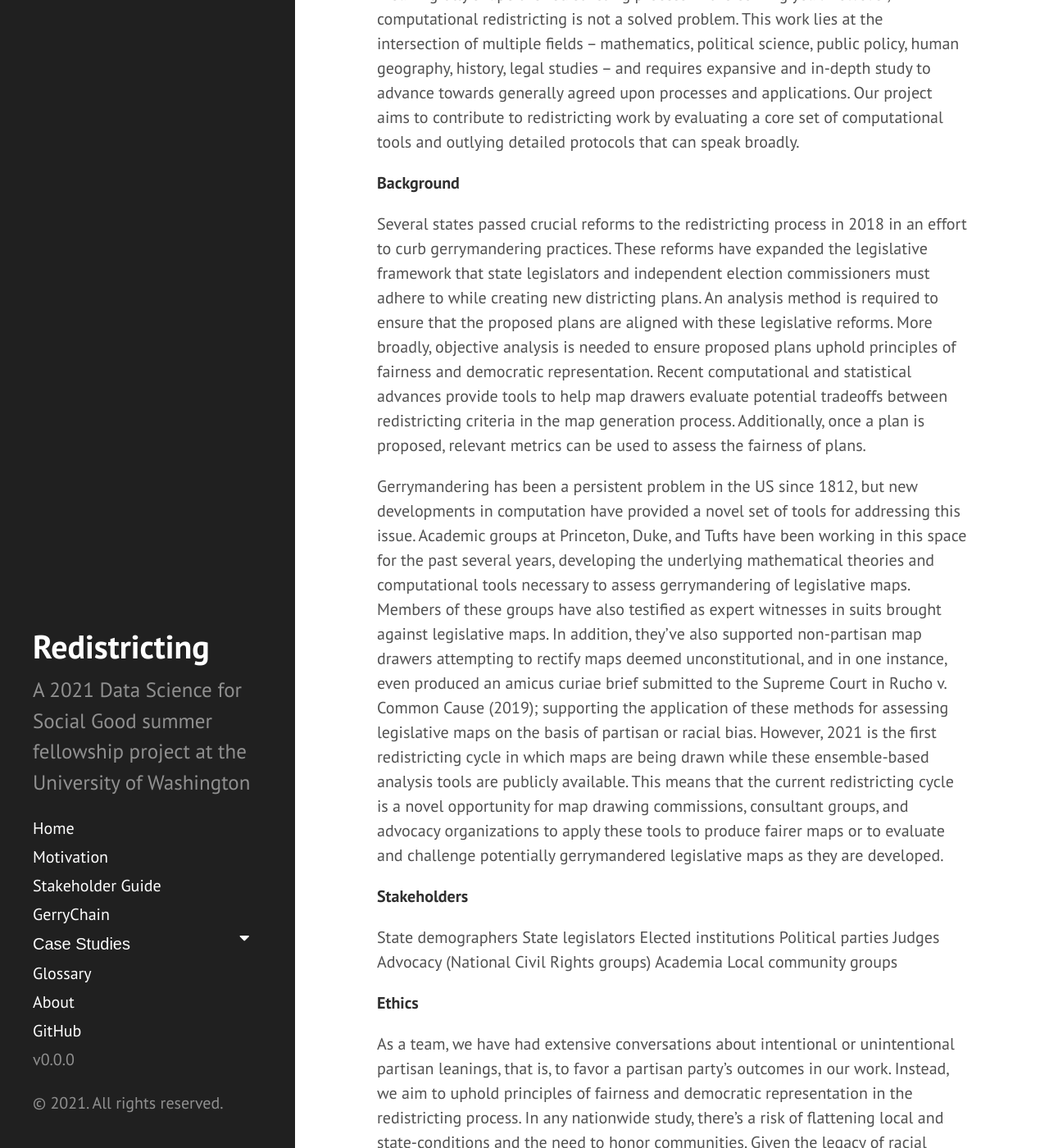
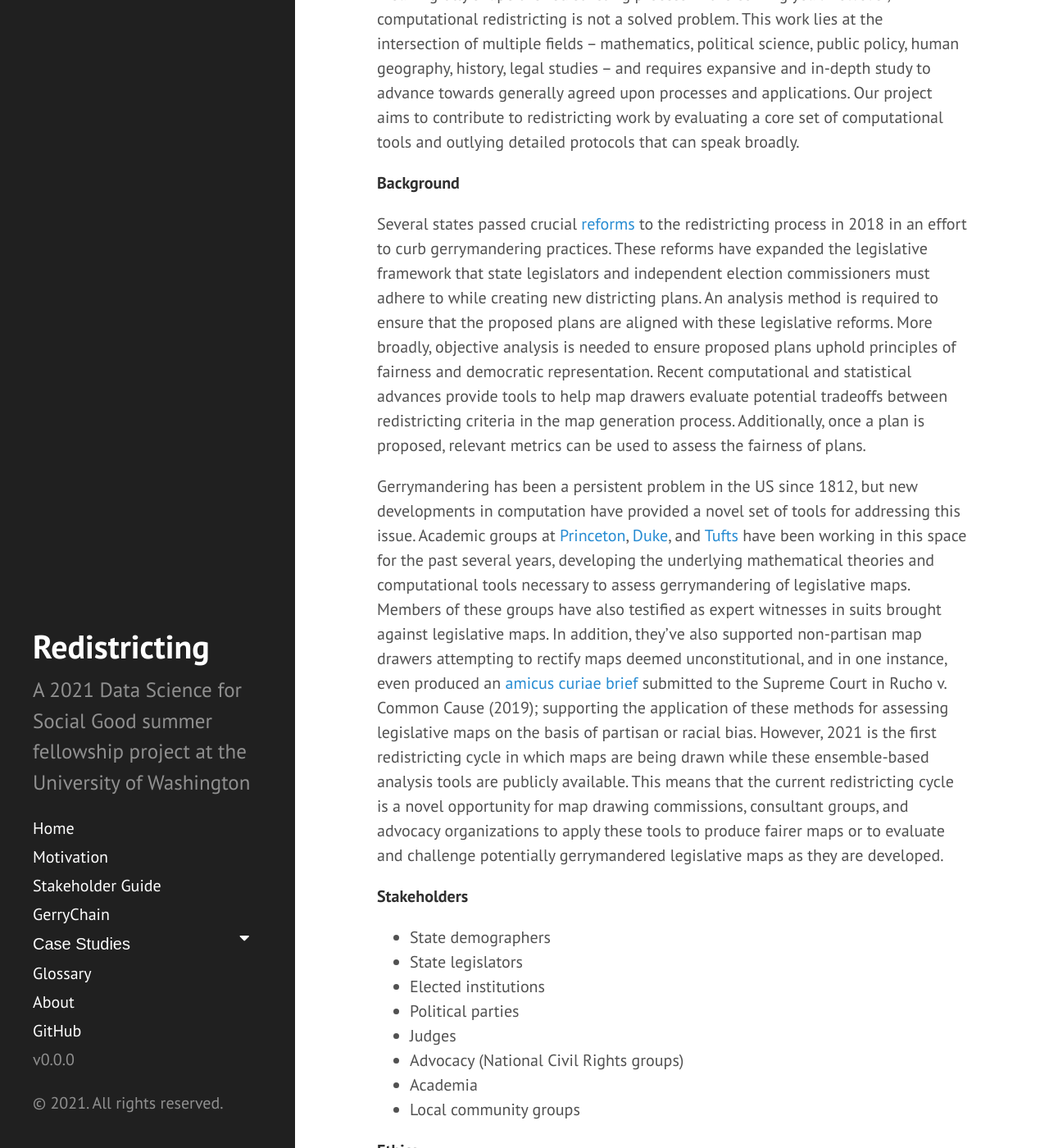
Before and after one commit to uwescience/DSSG2021-redistricting-website, a Jekyll site: the page built from motivation.md, in a window 1280 px wide and 1400 px high, scrolled down 602 px. Shown: the whole window at 82% size. Built offline with Jekyll 4.4.1, drawn with Linux system fonts in a browser that asks for light colours; part of the change alters nothing that is shown; some of the changed text lies outside the part shown.

Commit message:
Update motivation.md

```diff
--- a/motivation.md
+++ b/motivation.md
@@ -15,24 +15,24 @@ Truly "neutral" maps that are fair, representative, and unbiased has been a diff
 
 **Background**
 
-Several states passed crucial reforms to the redistricting process in 2018 in an effort to curb gerrymandering practices. These reforms have expanded the legislative framework that state legislators and independent election commissioners must adhere to while creating new districting plans. An analysis method is required to ensure that the proposed plans are aligned with these legislative reforms. More broadly, objective analysis is needed to ensure proposed plans uphold principles of fairness and democratic representation. Recent computational and statistical advances provide tools to help map drawers evaluate potential tradeoffs between redistricting criteria in the map generation process. Additionally, once a plan is proposed, relevant metrics can be used to assess the fairness of plans.
+Several states passed crucial [reforms](https://www.brennancenter.org/our-work/analysis-opinion/citizen-and-legislative-efforts-reform-redistricting-2018) to the redistricting process in 2018 in an effort to curb gerrymandering practices. These reforms have expanded the legislative framework that state legislators and independent election commissioners must adhere to while creating new districting plans. An analysis method is required to ensure that the proposed plans are aligned with these legislative reforms. More broadly, objective analysis is needed to ensure proposed plans uphold principles of fairness and democratic representation. Recent computational and statistical advances provide tools to help map drawers evaluate potential tradeoffs between redistricting criteria in the map generation process. Additionally, once a plan is proposed, relevant metrics can be used to assess the fairness of plans.
 
-Gerrymandering has been a persistent problem in the US since 1812, but new developments in computation have provided a novel set of tools for addressing this issue. Academic groups at Princeton, Duke, and Tufts have been working in this space for the past several years, developing the underlying mathematical theories and computational tools necessary to assess gerrymandering of legislative maps. Members of these groups have also testified as expert witnesses in suits brought against legislative maps. In addition, they've also supported non-partisan map drawers attempting to rectify maps deemed unconstitutional, and in one instance, even produced an amicus curiae brief submitted to the Supreme Court in Rucho v. Common Cause (2019); supporting the application of these methods for assessing legislative maps on the basis of partisan or racial bias. However, 2021 is the first redistricting cycle in which maps are being drawn while these ensemble-based analysis tools are publicly available. This means that the current redistricting cycle is a novel opportunity for map drawing commissions, consultant groups, and advocacy organizations to apply these tools to produce fairer maps or to evaluate and challenge potentially gerrymandered legislative maps as they are developed.
+Gerrymandering has been a persistent problem in the US since 1812, but new developments in computation have provided a novel set of tools for addressing this issue. Academic groups at [Princeton](https://gerrymander.princeton.edu/), [Duke](https://sites.duke.edu/quantifyinggerrymandering/), and [Tufts](https://mggg.org/) have been working in this space for the past several years, developing the underlying mathematical theories and computational tools necessary to assess gerrymandering of legislative maps. Members of these groups have also testified as expert witnesses in suits brought against legislative maps. In addition, they've also supported non-partisan map drawers attempting to rectify maps deemed unconstitutional, and in one instance, even produced an [amicus curiae brief](https://mggg.org/SCOTUS-MathBrief.pdf) submitted to the Supreme Court in Rucho v. Common Cause (2019); supporting the application of these methods for assessing legislative maps on the basis of partisan or racial bias. However, 2021 is the first redistricting cycle in which maps are being drawn while these ensemble-based analysis tools are publicly available. This means that the current redistricting cycle is a novel opportunity for map drawing commissions, consultant groups, and advocacy organizations to apply these tools to produce fairer maps or to evaluate and challenge potentially gerrymandered legislative maps as they are developed.
 
 **Stakeholders**
 
-State demographers
-State legislators
-Elected institutions
-Political parties
-Judges
-Advocacy (National Civil Rights groups)
-Academia
-Local community groups
+* State demographers
+* State legislators
+* Elected institutions
+* Political parties
+* Judges
+* Advocacy (National Civil Rights groups)
+* Academia
+* Local community groups
 
 **Ethics**
 
 As a team, we have had extensive conversations about intentional or unintentional partisan leanings, that is, to favor a partisan party’s outcomes in our work. Instead, we aim to uphold principles of fairness and democratic representation in the redistricting process. In any nationwide study, there’s a risk of flattening local and state-conditions and the need to honor communities. Given the legacy of racial segregation, redlining, racialized geographies, and the history of race relations and exclusion in this country, redistricting reinforces these conditions.
 
 
-GerryChain as a computational tool for redistricting is open source and widely available. One of our primary outputs is a transparent guide, which is accessible enough to enable anyone with modest technical skills to utilize these tools for the purpose of analyzing or challenging potentially gerrymandered maps in their own states. We engage with a variety of stakeholders to understand their perspectives and roles in the redistricting process, as well as to capture greater nuance about their state and local specific context. We want to prioritizing The Voting Rights Act in our analysis, and roleplay bad intent/exploitation for these tools while designing a guideline for accessibility.
+GerryChain as a computational tool for redistricting is open source and widely available. One of our primary outputs is a transparent guide, which is accessible enough to enable anyone with modest technical skills to utilize these tools for the purpose of analyzing or challenging potentially gerrymandered maps in their own states. We engage with a variety of stakeholders to understand their perspectives and roles in the redistricting process, as well as to capture greater nuance about their state and local specific context. We want to prioritizing The Voting Rights Act in our analysis, and roleplay bad intent/exploitation for these tools, while designing a guideline for accessibility.
```
